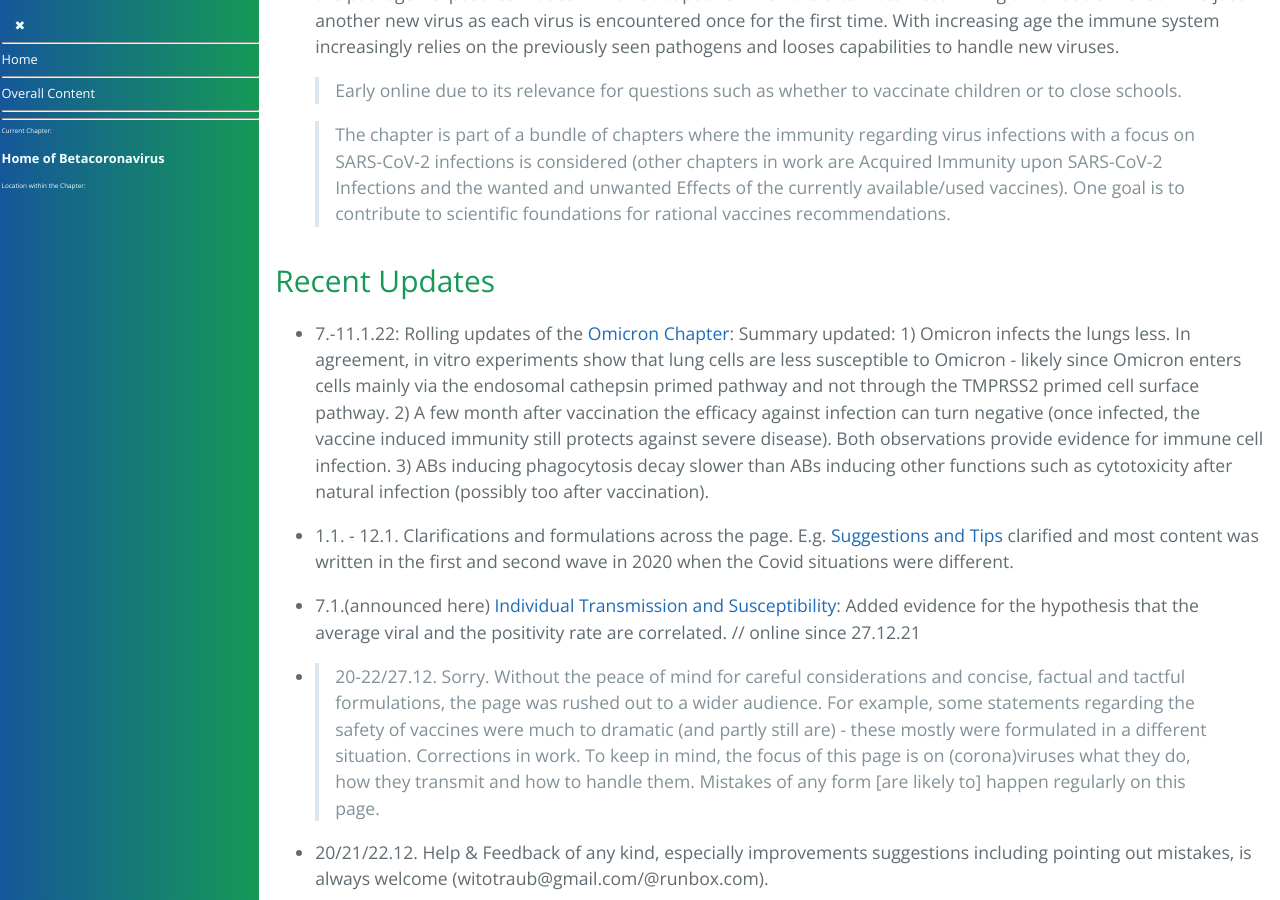
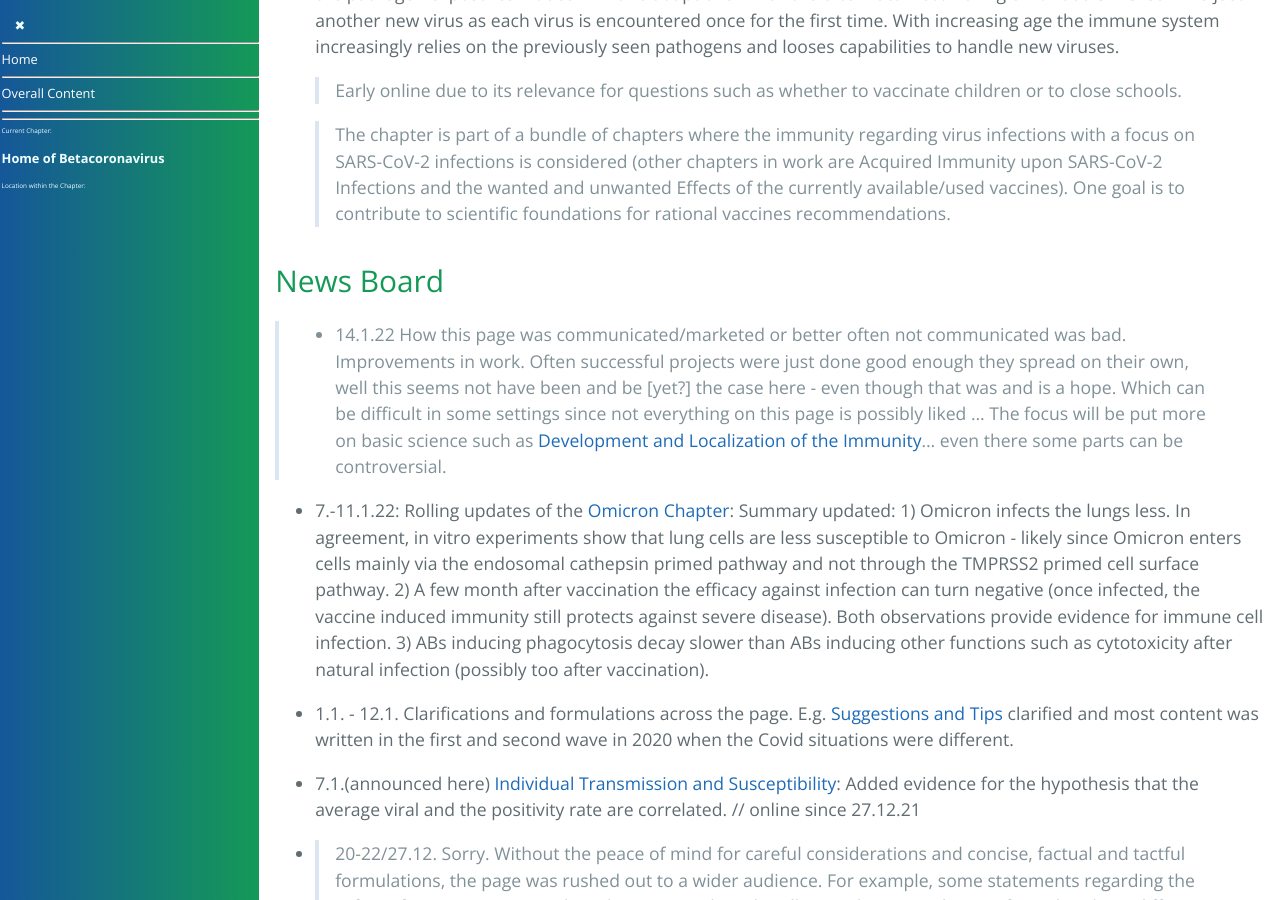
Before and after one commit to forestgrape/coronavirus, a Jekyll site: the page built from index.md, in a window 1280 px wide and 900 px high, scrolled down 2292 px. Built offline with Jekyll 4.4.1, drawn with Linux system fonts in a browser that asks for light colours; our own code applies the rules of GitHub Pages for plain Markdown files.

Commit message:
note on bad marketing

```diff
--- a/index.md
+++ b/index.md
@@ -66,11 +66,14 @@ This section overviews the entire content. The [content section](#content) lists
   > The chapter is part of a bundle of chapters where the immunity regarding virus infections with a focus on SARS-CoV-2 infections is considered (other chapters in work are Acquired Immunity upon SARS-CoV-2 Infections and the wanted and unwanted Effects of the currently available/used vaccines). One goal is to contribute to scientific foundations for rational vaccines recommendations.
 
 
-### Recent Updates
+### News Board
 
 <!-- 5.12.21: As RNA vaccines turned out they don't tame SARS-CoV-2, from a coronavirus perspective alone the benefits of mass vaccination unclear.-->
 
-<!-- - 12.1.22  How this page was communicated or better often not communicated was bad. I try to communicate better. -->
+
+
+
+> - 14.1.22  How this page was communicated/marketed or better often not communicated was bad. Improvements in work. Often successful projects were just done good enough they spread on their own, well this seems not have been and be [yet?] the case here -  even though that was and is a hope. Which can be difficult in some settings since not everything on this page is possibly liked ... The focus will be put more on basic science such as [Development and Localization of the Immunity](4_immunological/ontogenesis_and_locality_of_immunity.md)... even there some parts can be controversial.
 
 - 7.-11.1.22: Rolling updates of the [Omicron Chapter](2_biological/omicron.md): Summary updated: 1) Omicron infects the lungs less. In agreement, in vitro experiments show that lung cells are less susceptible to Omicron - likely since Omicron enters cells mainly via the endosomal cathepsin primed pathway and not through the TMPRSS2 primed cell surface pathway. 2) A few month after vaccination the efficacy against infection can turn negative (once infected, the vaccine induced immunity still protects against severe disease). Both observations provide evidence for immune cell infection. 3) ABs inducing phagocytosis decay slower than ABs inducing other functions such as cytotoxicity after natural infection (possibly too after vaccination).
 
```
